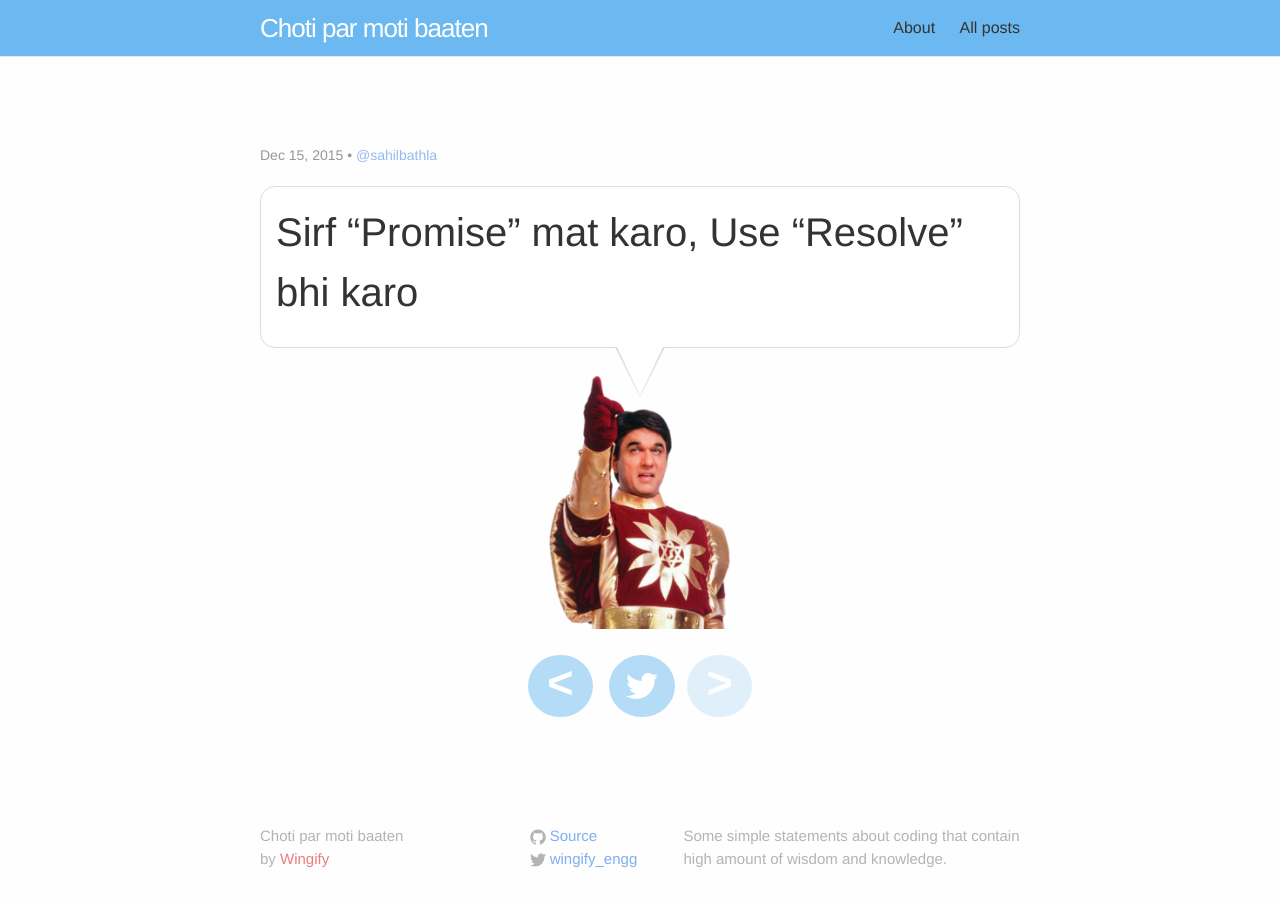
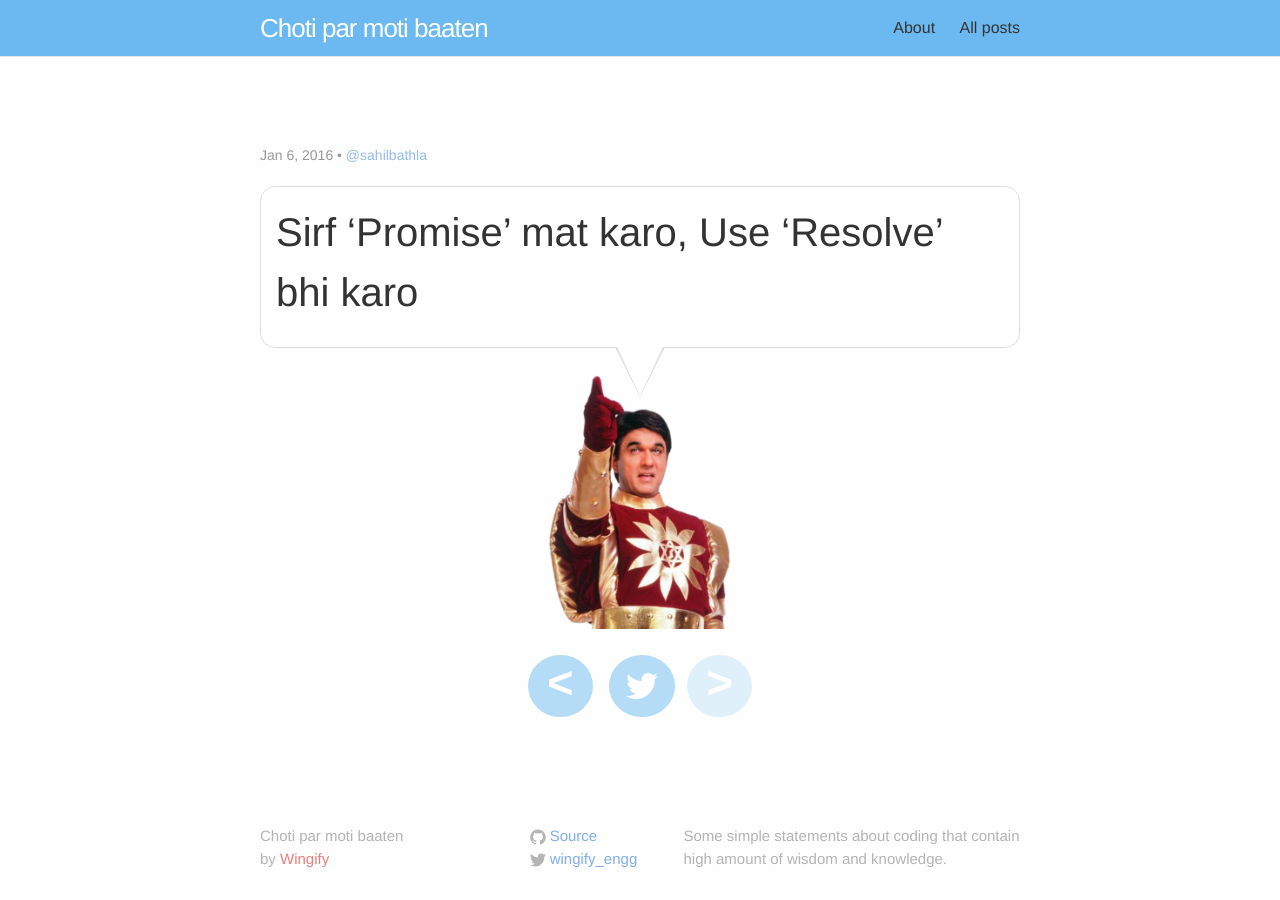
Before and after one commit to wingify/choti-moti-baaten, a Jekyll site: the page built from index.html, in a window 1280 px wide. Built offline with Jekyll 4.4.1, drawn with Linux system fonts in a browser that asks for light colours.

Commit message:
quote fixes and change dates.

```diff
--- a/_posts/2015-12-15-global-warming.md
+++ b/_posts/2016-01-06-global-warming.md
@@ -1,11 +1,11 @@
 ---
 layout: post
 title:  "Global Variables"
-date:   2015-12-15 01:49:56
+date:   2016-01-06 01:49:56
 categories: nodejs javascript
 author:
  twitter: sahilbathla
  name: Sahil Batla
 ---
 
-Ek acha Prani(Human) wahi hai jo "Global Warming" and "Global Variables" dono kum kare.
+Ek acha Prani(Human) wahi hai jo 'Global Warming' and 'Global Variables' dono kum kare.
--- a/_posts/2015-12-15-promise-again.md
+++ b/_posts/2016-01-06-promise-again.md
@@ -1,11 +1,11 @@
 ---
 layout: post
 title:  "Promise And Resolve"
-date:   2015-12-15 01:49:56
+date:   2016-01-06 01:49:56
 categories: nodejs javascript
 author:
  twitter: sahilbathla
  name: Sahil Batla
 ---
 
-Sirf "Promise" mat karo, Use "Resolve" bhi karo
+Sirf 'Promise' mat karo, Use 'Resolve' bhi karo
```
